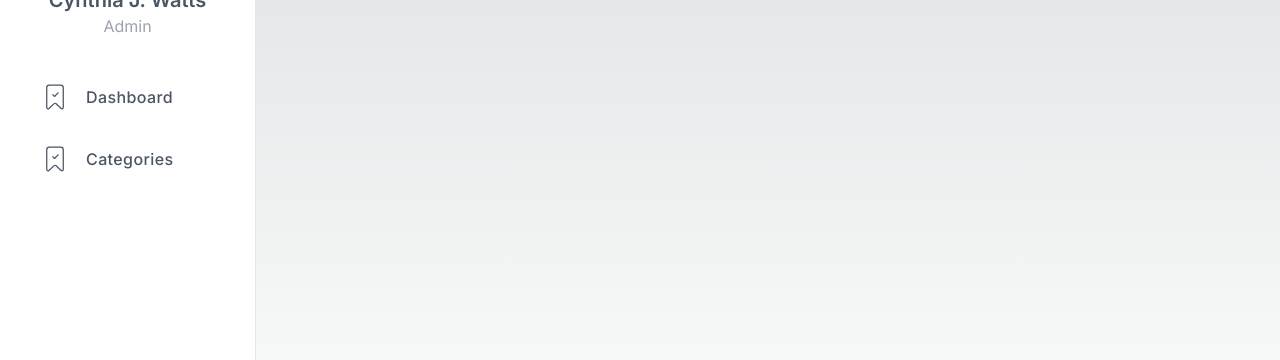
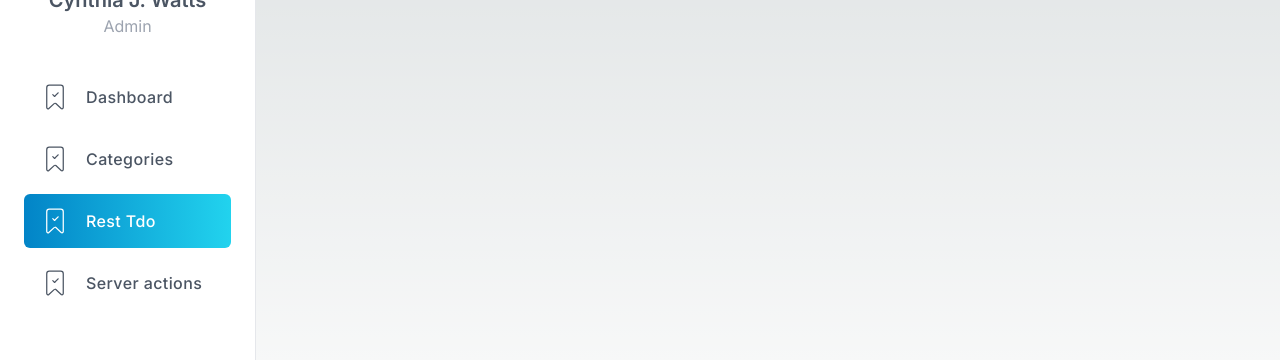
Before and after one commit to fredo09/admin-todo-next, a Next.js app: page /dashboard/rest-todo in a window 1280 px wide. Shown: the part 302-662 px from the top of the page. Built offline with nearby package versions, Linux system fonts and the light colour scheme.

Commit message:
refacto sidebar component

```diff
--- a/src/components/Sidebar/Sidebar.tsx
+++ b/src/components/Sidebar/Sidebar.tsx
@@ -1,5 +1,3 @@
-
-
 import Image from 'next/image';
 import Link from 'next/link';
 import { CiLogout, CiBookmarkCheck } from 'react-icons/ci';
@@ -8,14 +6,24 @@ import { SidebarItem } from '../SidebarItem/SidebarItem';
 // items de menu
 const itemsSidebar = [
   {
-    path: 'main',
+    path: '/dashboard',
     icon: <CiBookmarkCheck size={30} />,
     title: 'Dashboard'
   },
   {
-    path: '#',
+    path: '/dashboard/catergories',
     icon: <CiBookmarkCheck size={30} />,
     title: 'Categories'
+  },
+  {
+    path: '/dashboard/rest-todo',
+    icon: <CiBookmarkCheck size={30} />,
+    title: 'Rest Tdo'
+  },
+  {
+    path: '/dashboard/server-actions',
+    icon: <CiBookmarkCheck size={30} />,
+    title: 'Server actions'
   }
 ];
 
@@ -41,16 +49,15 @@ export const Sidebar = () => {
           <ul className="space-y-2 tracking-wide mt-8">
             {/* TODO: USAR EL MAP PARA ITERAR ITEMS */}
             {
-              itemsSidebar.map( itemSidebar => (
+              itemsSidebar.map(({ title, path, icon }) => (
                 <SidebarItem
-                  key={itemSidebar.title}
-                  path={itemSidebar.path}
-                  icon={itemSidebar.icon}
-                  title={itemSidebar.title}
+                  key={title}
+                  path={path}
+                  icon={icon}
+                  title={title}
                 />
               ))
             }
-
           </ul>
         </div>
 
```
